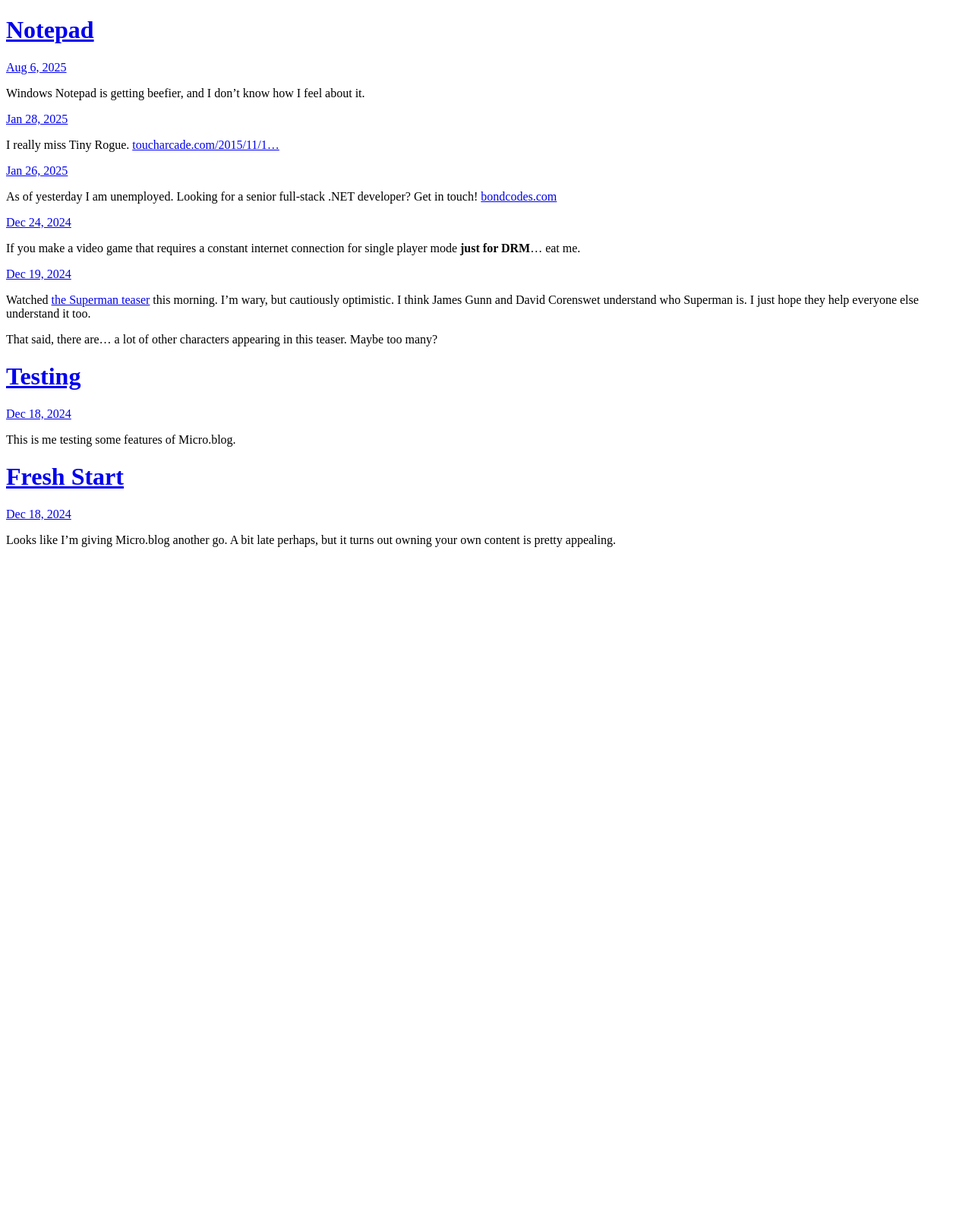
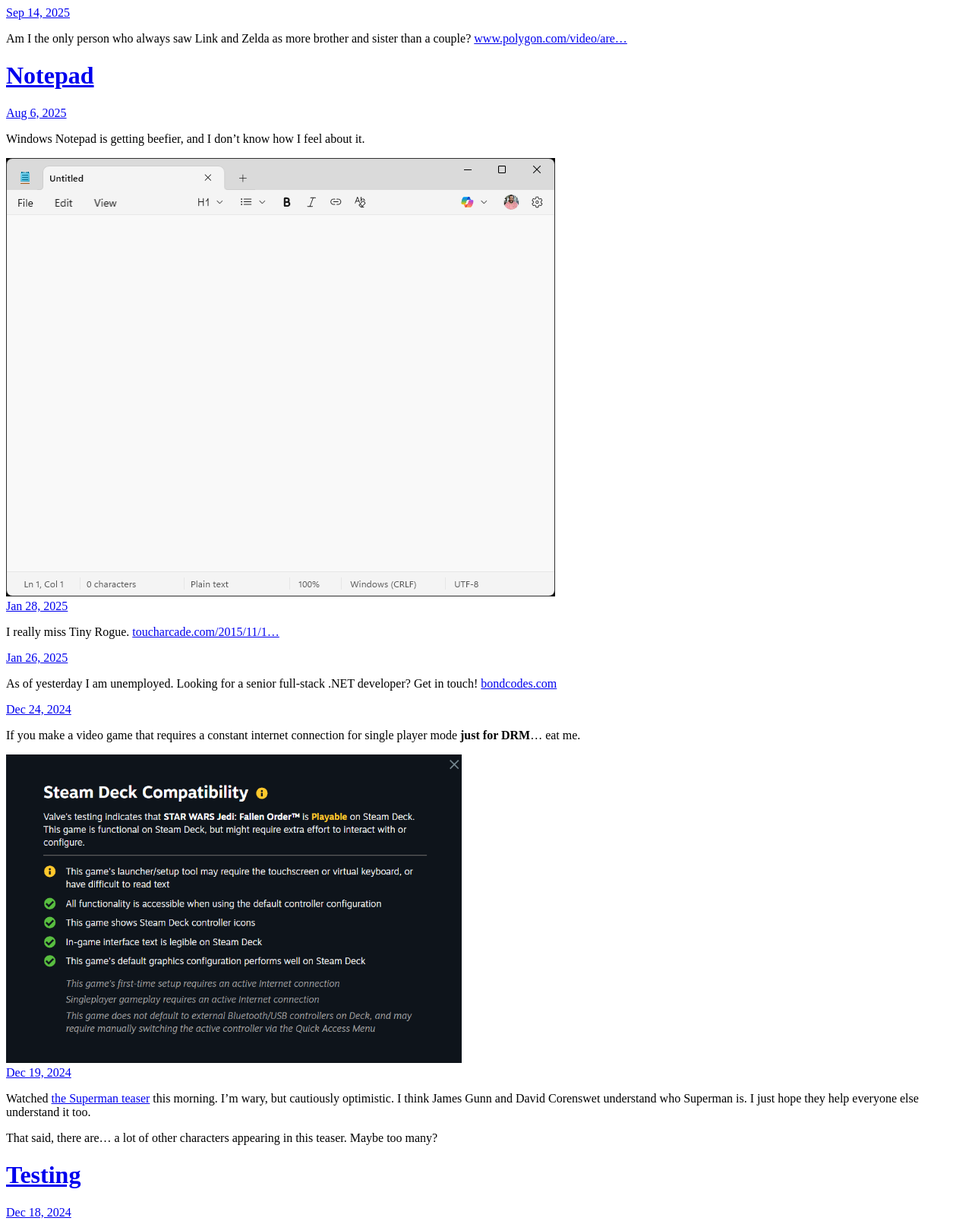
Before and after one commit to codemonkey85/MicroBlogBackup, a plain HTML site: page index.html in a window 1280 px wide. Shown: the top 1607 px of the page at 76% size. Before the commit the page ends 800 px from the top, so only its background shows below. Drawn offline with Linux system fonts and the light colour scheme.

Commit message:
Archiving 2 files from Micro.blog.

```diff
--- a/index.html
+++ b/index.html
@@ -24,6 +24,17 @@
 
 	  <div class="h-entry">
 
+
+		<a href="https://micro.bondcodes.com/2025/09/14/am-i-the-only-person.html" class="u-url"><time class="dt-published" datetime="2025-09-14 11:17:09 -0400">Sep 14, 2025</time></a>
+
+		<div class="e-content">
+			 <p>Am I the only person who always saw Link and Zelda as more brother and sister than a couple? <a href="https://www.polygon.com/video/are-zelda-and-link-dating/">www.polygon.com/video/are&hellip;</a></p>
+
+		</div>
+	  </div>
+
+	  <div class="h-entry">
+
 			<h1><a href="https://micro.bondcodes.com/2025/08/06/notepad.html">Notepad</a></h1>
 
 
@@ -31,7 +42,7 @@
 
 		<div class="e-content">
 			 <p>Windows Notepad is getting beefier, and I don&rsquo;t know how I feel about it.</p>
-<!-- raw HTML omitted -->
+<img src="uploads/2025/image.png" alt="Screenshot of Windows 11 Notepad with a blank, untitled document. The toolbar includes standard menu options and formatting controls. In the top right, the Microsoft Copilot icon and a signed-in user profile icon are visible, indicating AI integration and account login.">
 
 		</div>
 	  </div>
@@ -65,7 +76,19 @@
 
 		<div class="e-content">
 			 <p>If you make a video game that requires a constant internet connection for single player mode <strong>just for DRM</strong>&hellip; eat me.</p>
-<!-- raw HTML omitted -->
+<img src="uploads/2024/screenshot-2024-12-24-131643.png" width="600" height="406" alt="Steam Deck Compatibility: Valve's testing indicates that STAR WARS Jedi: Fallen Order™ is Playable on Steam Deck.
+&10;This game is functional on Steam Deck, but might require extra effort to interact with or
+&10;configure.
+&10;This game's launcher/setup tool may require the touchscreen or virtual keyboard, or
+&10;have difficult to read text
+&10;All functionality is accessible when using the default controller configuration
+&10;This game shows Steam Deck controller icons
+&10;In-game interface text is legible on Steam Deck
+&10;This game's default graphics configuration performs well on Steam Deck
+&10;This game's first-time setup requires an active Internet connection
+&10;Singleplayer gameplay requires an active Internet connection
+&10;This game does not default to external Bluetooth/USB controllers on Deck, and may
+&10;require manually switching the active controller via the Quick Access Menu">
 
 		</div>
 	  </div>
@@ -91,7 +114,7 @@
 
 		<div class="e-content">
 			 <p>This is me testing some features of Micro.blog.</p>
-<!-- raw HTML omitted -->
+<img src="uploads/2024/image.jpg" width="450" height="600" alt="">
 
 		</div>
 	  </div>
```
Also changed, not shown: feed.json (+12 -4 lines).
